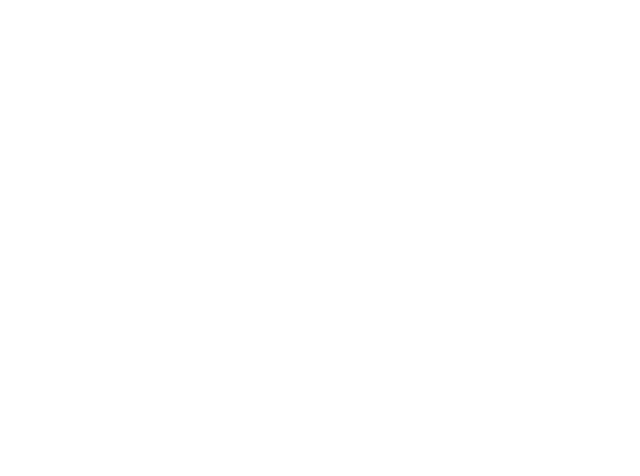
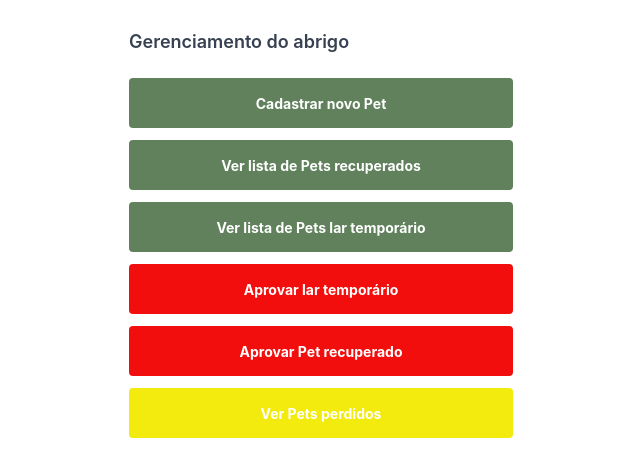
Before and after one commit to Encontrar-Pets/frontend, a React (Create React App) app: page /shelter-management in a window 1280 px wide. Before the commit this address had no page. Shown: the top 476 px of the page, without its empty margins (319-959 px from the left). Built offline with nearby package versions, Linux system fonts and the light colour scheme.

Commit message:
feat: add shelter management screen

```diff
--- a/src/pages/home/index.tsx
+++ b/src/pages/home/index.tsx
@@ -1,39 +1,40 @@
-import Logo from 'assets/images/rs_flag.png';
+import Logo from "assets/images/rs_flag.png";
 
-import Button from 'components/button';
+import Button from "components/button";
 
 export default function Home() {
   return (
-    <div className='flex w-full justify-center px-4'>
+    <div className="flex w-full justify-center px-4">
       <div className="flex flex-col max-w-96">
         <img src={Logo} alt="logo" />
 
-        <h4 className='mt-4'>
-          Esse portal é destinado a encontrar tutores e lares temporários para os pets que estão em abrigos no RS devido a tragédia climática.
+        <h4 className="mt-4">
+          Esse portal é destinado a encontrar tutores e lares temporários para
+          os pets que estão em abrigos no RS devido a tragédia climática.
         </h4>
 
-        <b className='mt-6 text-gray-700'>Selecione uma opção:</b>
+        <b className="mt-6 text-gray-700">Selecione uma opção:</b>
 
-        <div className='flex flex-col mt-2 justify-center'>
+        <div className="flex flex-col mt-2 justify-center">
           <Button
-            label='Encontrar Pet'
-            type='outline'
-            variant='secondary'
-            onClick={() => window.location.href = '/find-pet'}
+            label="Encontrar Pet"
+            type="outline"
+            variant="secondary"
+            onClick={() => (window.location.href = "/find-pet")}
           />
 
           <Button
-            label='Gerenciar Abrigo'
-            type='outline'
-            variant='primary'
-            onClick={() => window.location.href = '/find-chelter'}
+            label="Gerenciar Abrigo"
+            type="outline"
+            variant="primary"
+            onClick={() => (window.location.href = "/shelter-management")}
           />
 
           <Button
-            label='Informar Pet Perdido'
-            type='outline'
-            variant='tertiary'
-            onClick={() => window.location.href = '/info-pet'}
+            label="Informar Pet Perdido"
+            type="outline"
+            variant="tertiary"
+            onClick={() => (window.location.href = "/info-pet")}
           />
         </div>
       </div>
--- /dev/null
+++ b/src/pages/shelter-management/index.tsx
@@ -0,0 +1,52 @@
+import Button from "components/button";
+
+export default function ShelterManagement() {
+  return (
+    <div className="flex w-full justify-center px-4">
+      <div className="flex flex-col overflow-auto max-w-96 w-full">
+        <h1 className="self-start mt-7 mb-4 text-lg font-semibold text-gray-700">
+          Gerenciamento do abrigo
+        </h1>
+
+        <Button
+          label={"Cadastrar novo Pet"}
+          className="w-full"
+          onClick={() => (window.location.href = "/find-pet")}
+        />
+
+        <Button
+          label={"Ver lista de Pets recuperados"}
+          className="w-full"
+          onClick={() => (window.location.href = "/find-pet")}
+        />
+
+        <Button
+          label={"Ver lista de Pets lar temporário"}
+          className="w-full"
+          onClick={() => (window.location.href = "/find-pet")}
+        />
+
+        <Button
+          label={"Aprovar lar temporário"}
+          className="w-full"
+          variant="secondary"
+          onClick={() => (window.location.href = "/find-pet")}
+        />
+
+        <Button
+          label={"Aprovar Pet recuperado"}
+          className="w-full"
+          variant="secondary"
+          onClick={() => (window.location.href = "/find-pet")}
+        />
+
+        <Button
+          label={"Ver Pets perdidos"}
+          className="w-full"
+          variant="tertiary"
+          onClick={() => (window.location.href = "/find-pet")}
+        />
+      </div>
+    </div>
+  );
+}
--- a/src/routes.tsx
+++ b/src/routes.tsx
@@ -1,17 +1,19 @@
-import { BrowserRouter as Router, Routes, Route } from 'react-router-dom';
+import { BrowserRouter as Router, Routes, Route } from "react-router-dom";
 
 import Home from "pages/home";
 import PetList from "pages/petlist";
-import Playbook from 'pages/playbook';
+import Playbook from "pages/playbook";
+import ShelterManagement from "pages/shelter-management";
 
 export default function AppRoutes() {
   return (
     <Router>
       <Routes>
-        <Route path='/' element={<Home />} />
-        <Route path='/find-pet' element={<PetList />} />
-        <Route path='/playbook' element={<Playbook />} />
+        <Route path="/" element={<Home />} />
+        <Route path="/find-pet" element={<PetList />} />
+        <Route path="/playbook" element={<Playbook />} />
+        <Route path="/shelter-management" element={<ShelterManagement />} />
       </Routes>
     </Router>
-  )
+  );
 }
```
